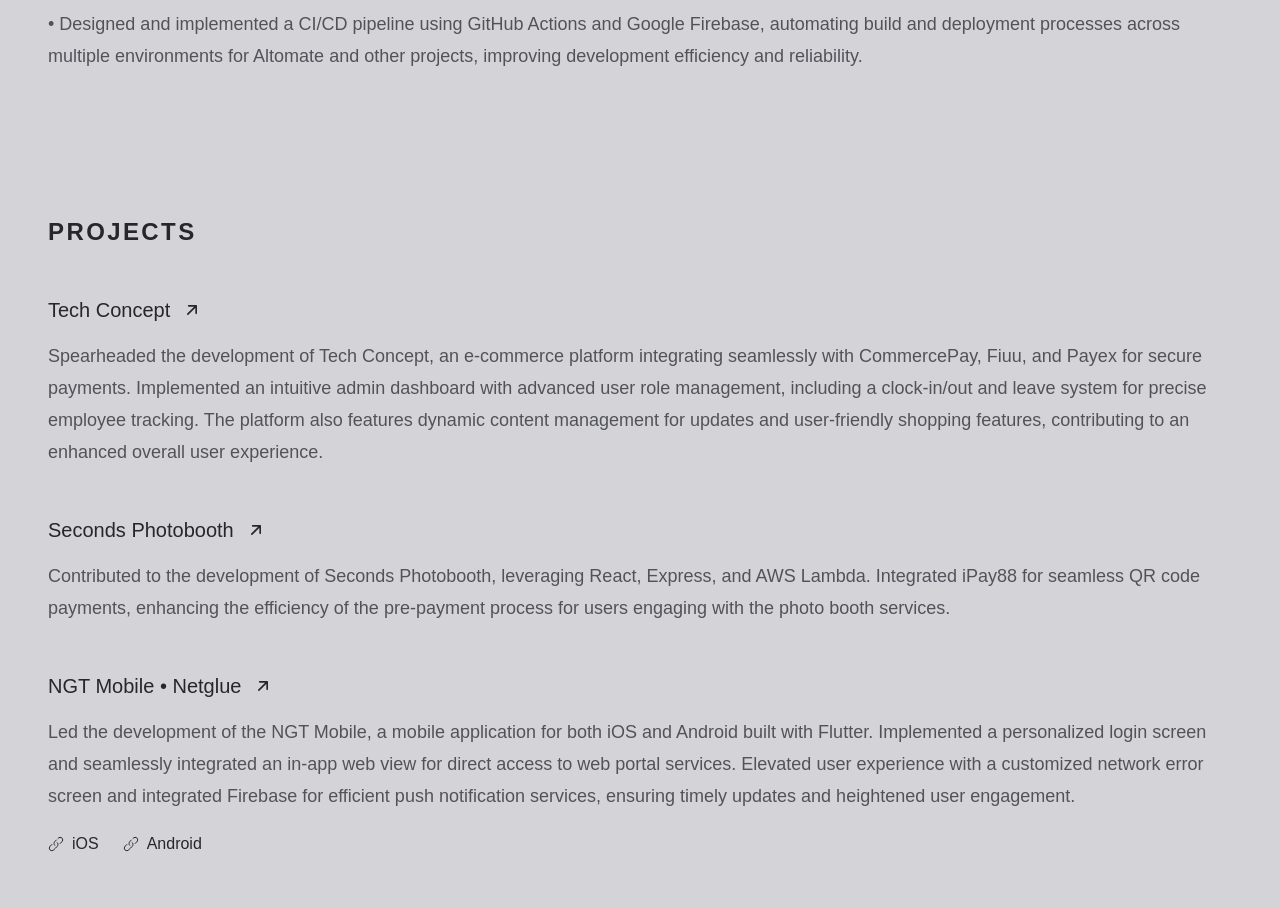
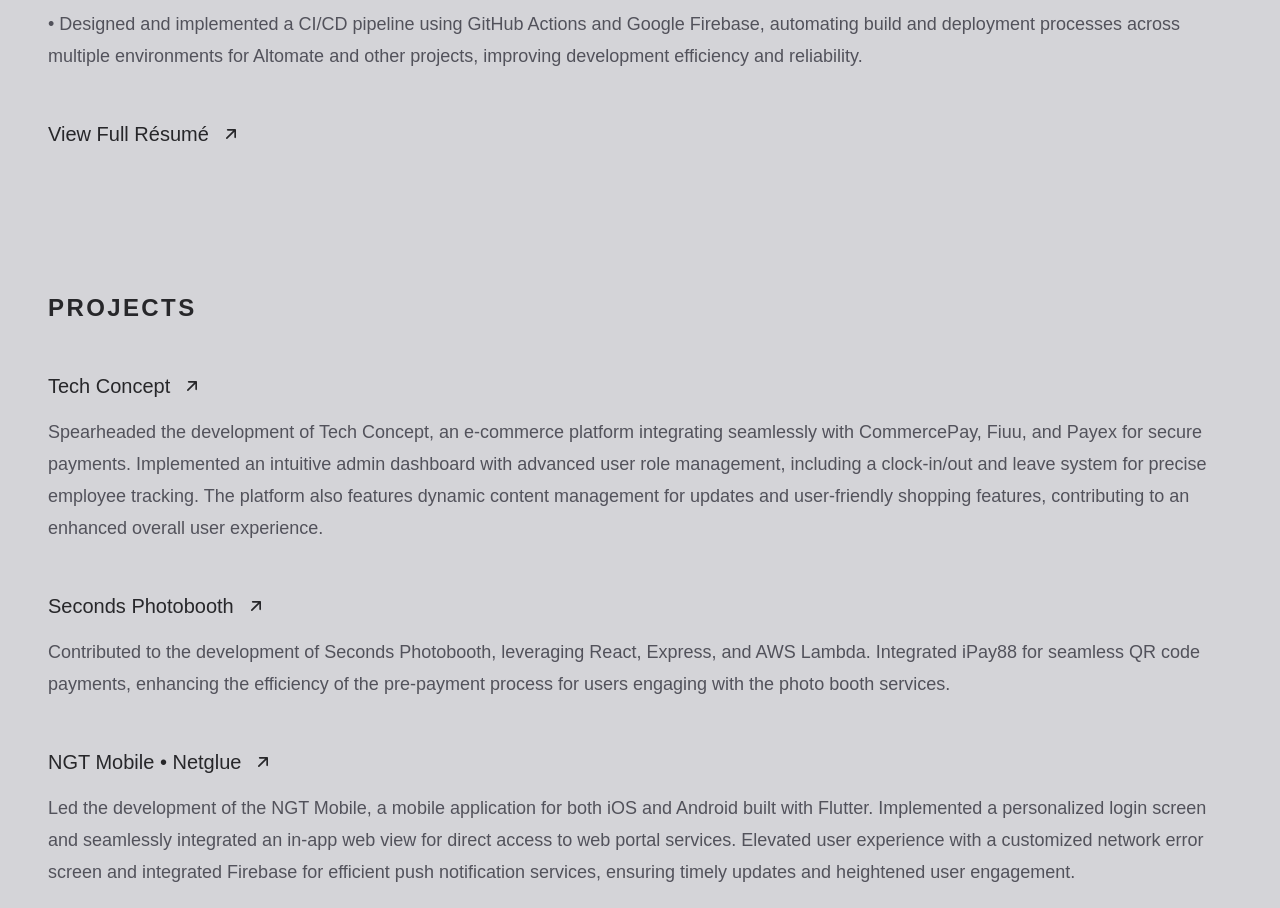
Before and after one commit to jeremyytann/tanchiachun-com-v2, a Next.js app: page / in a window 1280 px wide. Shown: the part 1520-2428 px from the top of the page. Built offline with nearby package versions, Linux system fonts and the light colour scheme.

Commit message:
build: Enhancement - Added View Full Resume button in Experience module

```diff
--- a/src/components/home/experience.tsx
+++ b/src/components/home/experience.tsx
@@ -136,6 +136,18 @@
           development efficiency and reliability.
         </p>
       </div>
+
+      <div>
+        <a className="w-fit flex items-center color-secondary gap-3 hover:cursor-pointer" href="/resume.pdf" target="_blank" rel="noreferrer noopener" aria-label="FusionETA (opens in a new tab)" title="FusionETA">
+          <h2 className="text-lg md:text-xl font-medium color-secondary">
+            View Full Résumé
+          </h2>
+
+          <svg xmlns="http://www.w3.org/2000/svg" viewBox="0 0 24 24" fill="none" className="h-5 w-5" aria-hidden="true">
+            <path d="M7 17L17 7M17 7H8M17 7V16" stroke="currentColor" strokeWidth="2" strokeLinecap="round" strokeLinejoin="round"/>
+          </svg>
+        </a>
+      </div>
     </div>
   );
 }
```
Also changed, not shown: 1 other file (tests, documents, lock files or other folders).
